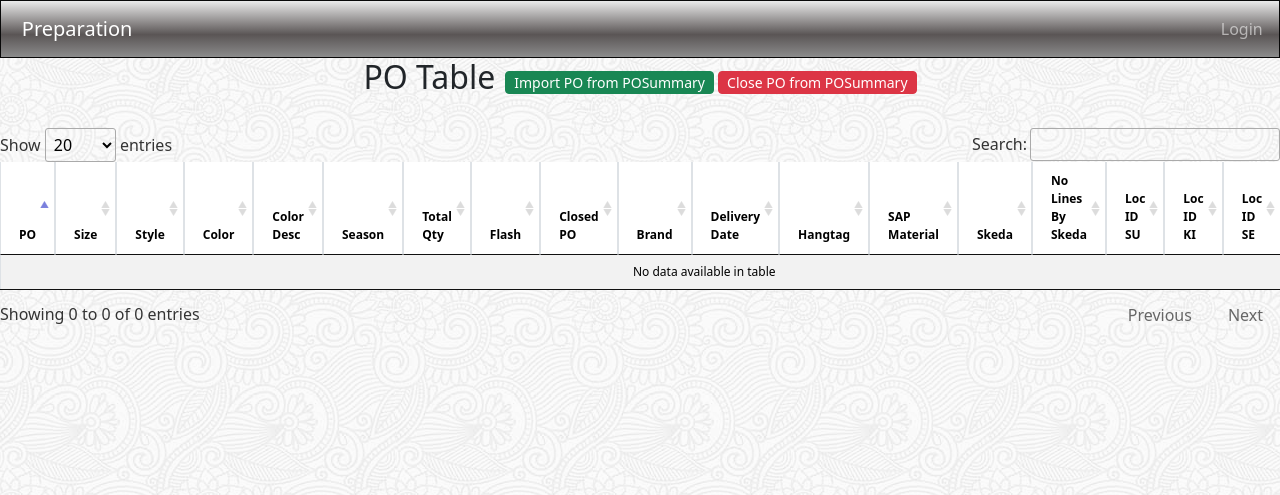
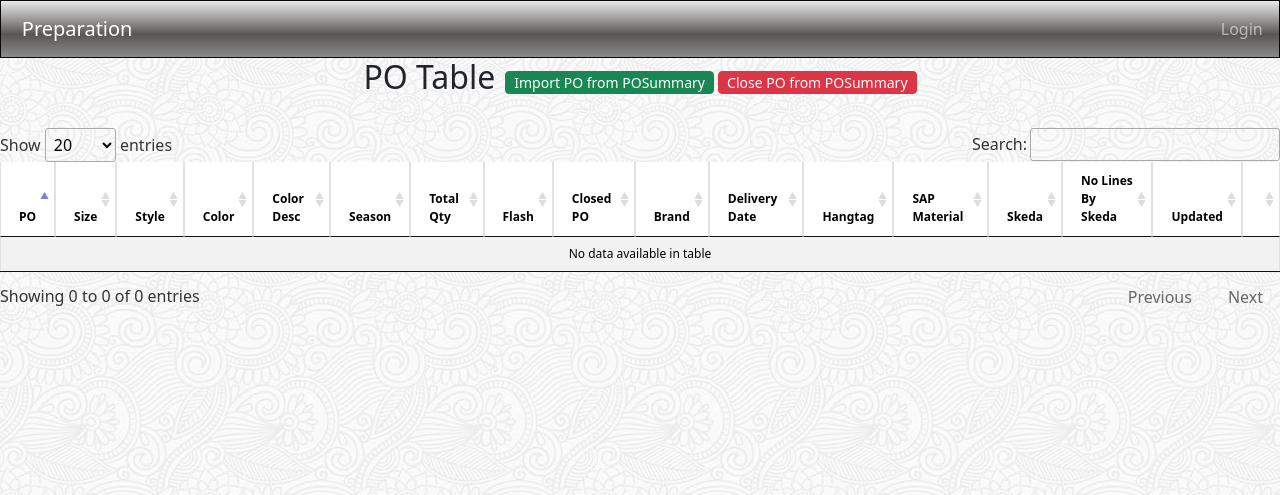
Before and after one commit to satmari/preparation, a Django app: page /preparation/pos/ in a window 1280 px wide; the page is wider, and only the part inside the window is pictured. Shown: the top 495 px of that part. Run offline with Django 5.2, Linux system fonts and the light colour scheme; data that the repository does not hold is empty; some libraries are stand-ins or nearby versions.

Commit message:
go live 2025.04.28

```diff
--- a/preparation/templates/preparation/leftover_table.html
+++ b/preparation/templates/preparation/leftover_table.html
@@ -11,7 +11,7 @@
         <a href="{% url 'preparation:import_file' %}" class="btn btn-info btn-sm">Leftover import</a>
     <br>
     </div>
-    <hr>
+    <br>
 
 
     <!-- Table with sortable columns -->
--- a/preparation/templates/preparation/pos_table.html
+++ b/preparation/templates/preparation/pos_table.html
@@ -85,9 +85,6 @@
                 <th>SAP Material</th>
                 <th>Skeda</th>
                 <th>No Lines By Skeda</th>
-                <th>Loc ID SU</th>
-                <th>Loc ID KI</th>
-                <th>Loc ID SE</th>
                 <th>Updated</th>
                 <th></th>
             </tr>
@@ -110,9 +107,6 @@
                 <td>{{ pos.sap_material }}</td>
                 <td>{{ pos.skeda }}</td>
                 <td>{{ pos.no_lines_by_skeda }}</td>
-                <td>{{ pos.loc_id_su }}</td>
-                <td>{{ pos.loc_id_ki }}</td>
-                <td>{{ pos.loc_id_se }}</td>
                 <td>{{ pos.updated_at|date:"Y-m-d H:i" }}</td>
                 <td><a href="{% url 'preparation:edit_pos' pos.id %}" class="btn btn-primary btn-sm">Edit</a></td>
             </tr>
```
